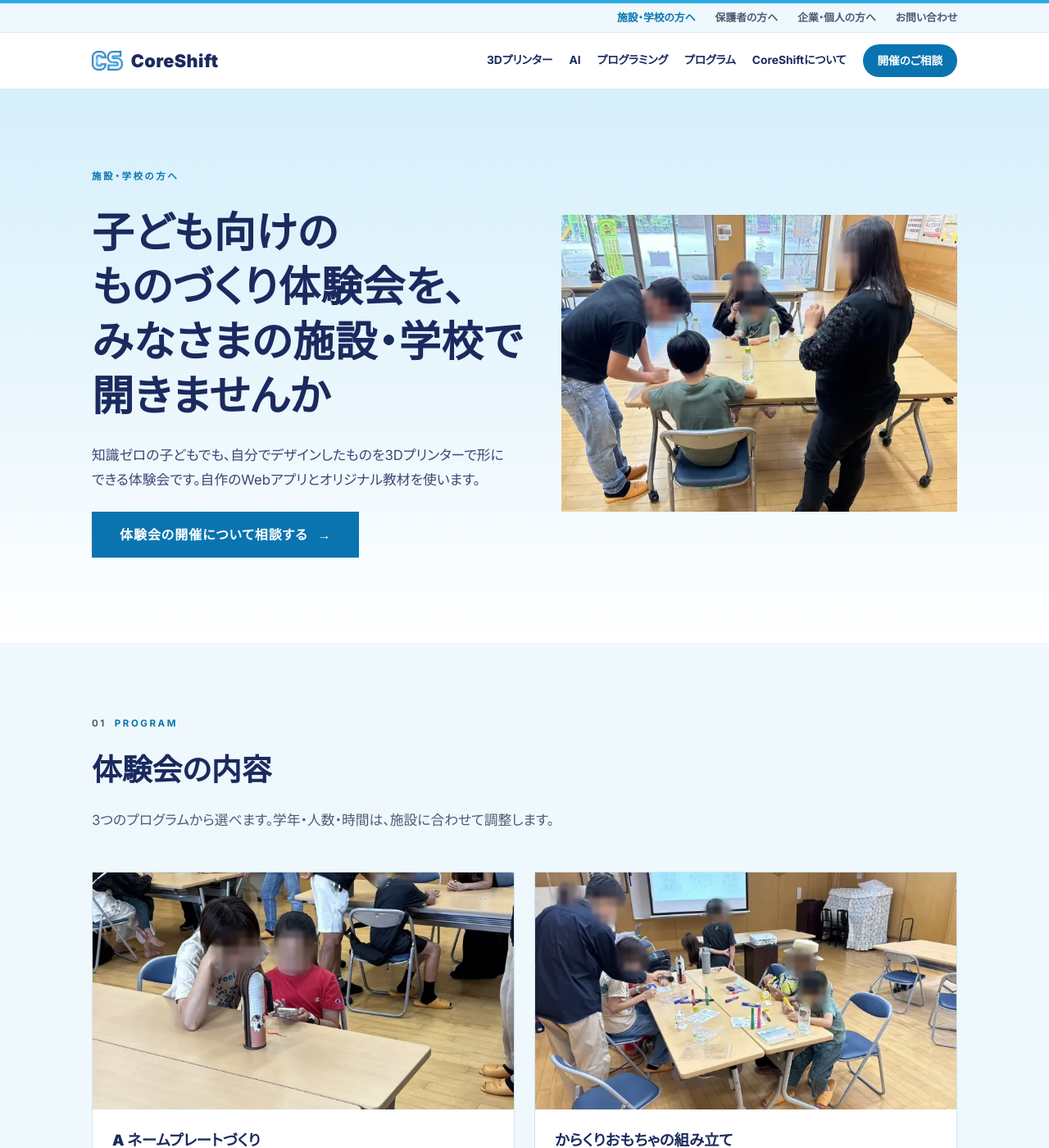
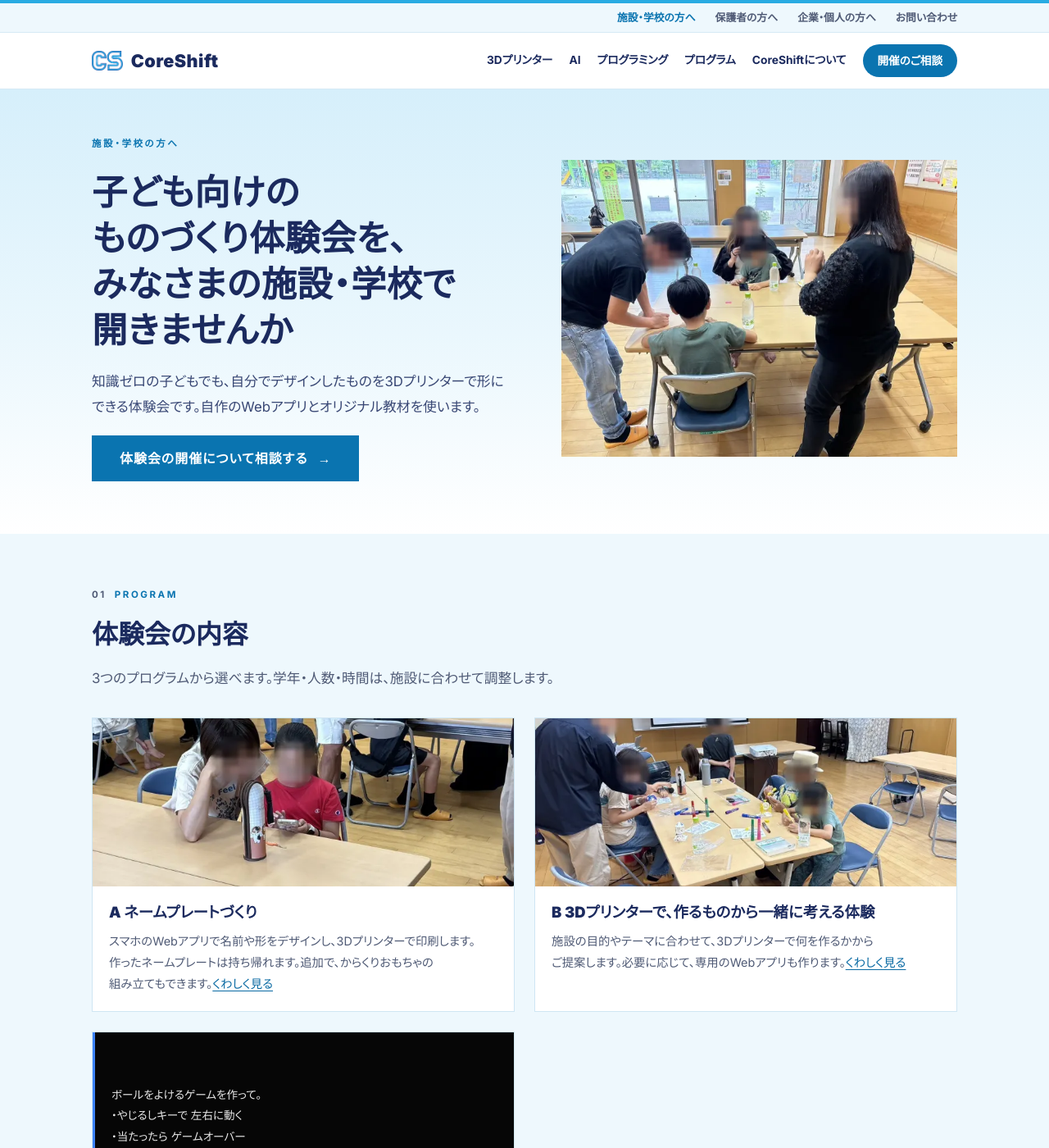
Before and after one commit to coreshiftforch/CoreShift-forchildren-web, a Jekyll site: the page built from for-organizations/index.html, in a window 1280 px wide and 1400 px high. Shown: the whole window at 82% size. Built offline with Jekyll 4.4.1, drawn with Linux system fonts in a browser that asks for light colours; some of the changed text lies outside the part shown.

Commit message:
design: スマホのメニューを横スクロールなしに、まとまりを1画面に収める（#71）
- スマホのヘッダー: 横スクロールをやめ、短い表記（施設・学校／保護者／企業・個人／お問い合わせ、…／団体概要）で全部見せる
- 読む方別の帯をヘッダーの外に出し、スクロールで流れるように（上に残るのはジャンルの段だけ、約72px）
- 余白・見出しを詰める（セクション上下 112→80px、h1 最大 3.2→2.7rem、h2 2.3→2rem など）。高さの低い画面ではさらに詰める
- トップの冒頭: 入口3つを1段に並べる
- 施設・学校向け: 体験会の内容をA・B・Cの3枚横並びに（からくりおもちゃはAの追加オプションとして書く）。開催の目安を「開催の目安」と「会場にお願いすること」の2つに分ける
- プログラムのページ: PC幅では体験の流れを横に並べる
- 活動レポート: 「カラーリング」を「色塗り」に

Refs #71

Co-Authored-By: Claude Opus 5.5 <noreply@anthropic.com>

```diff
--- a/_includes/header.html
+++ b/_includes/header.html
@@ -1,14 +1,14 @@
-<header class="site-header">
 <div class="head-util">
   <div class="wrap">
     <nav class="unav" aria-label="読む方別のご案内">
-        <a href="/for-organizations/"{% if page.nav == "orgs" %} aria-current="page"{% endif %}>施設・学校の方へ</a>
-        <a href="/coreshift-for-children/"{% if page.nav == "children" %} aria-current="page"{% endif %}>保護者の方へ</a>
-        <a href="/coreshift-for-children/support/"{% if page.nav == "support" %} aria-current="page"{% endif %}>企業・個人の方へ</a>
+      <a href="/for-organizations/"{% if page.nav == "orgs" %} aria-current="page"{% endif %}><span class="l-long">施設・学校の方へ</span><span class="l-short">施設・学校</span></a>
+      <a href="/coreshift-for-children/"{% if page.nav == "children" %} aria-current="page"{% endif %}><span class="l-long">保護者の方へ</span><span class="l-short">保護者</span></a>
+      <a href="/coreshift-for-children/support/"{% if page.nav == "support" %} aria-current="page"{% endif %}><span class="l-long">企業・個人の方へ</span><span class="l-short">企業・個人</span></a>
       <a href="/contact/"{% if page.nav == "contact" %} aria-current="page"{% endif %}>お問い合わせ</a>
     </nav>
   </div>
 </div>
+<header class="site-header">
   <div class="head-main">
     <div class="wrap">
       <a href="/" class="logo"><img class="logo-mark" src="/icon/logo-mark.png" width="160" height="102" alt="">CoreShift{% if page.logo_sub %}<small>{{ page.logo_sub }}</small>{% endif %}</a>
@@ -17,7 +17,7 @@
         <a href="/ai/"{% if page.genre == "ai" %} aria-current="page"{% endif %}>AI</a>
         <a href="/programming/"{% if page.genre == "programming" %} aria-current="page"{% endif %}>プログラミング</a>
         <a href="/programs/"{% if page.genre == "programs" %} aria-current="page"{% endif %}>プログラム</a>
-        <a href="/#about">CoreShiftについて</a>
+        <a href="/#about"><span class="l-long">CoreShiftについて</span><span class="l-short">団体概要</span></a>
       </nav>
       <a class="head-cta" href="/contact/?type=workshop">開催のご相談</a>
     </div>
--- a/coreshift-for-children/event01_takamiya/index.html
+++ b/coreshift-for-children/event01_takamiya/index.html
@@ -75,10 +75,10 @@ logo_sub: "for children"
 
       <article class="report-step">
         <span class="badge">STEP 03</span>
-        <h3>「からくりおもちゃ」の<wbr>組み立てと<wbr>カラーリング</h3>
+        <h3>「からくりおもちゃ」の<wbr>組み立てと<wbr>色塗り</h3>
         <p>ネームプレートが出力されるまでの時間を活用し、3Dプリンターで出力したパーツキット（観覧車・メリーゴーランド・お魚など）の組み立てに挑戦しました。図解シートを見ながら歯車や軸を組み合わせ、最後にペンでカラフルに色塗りをして、自分だけの動く作品を完成させました。</p>
         <div class="gallery">
-          <figure><img src="/coreshift-for-children/photos/event01_takamiya/S__2965525_0-1200.webp" srcset="/coreshift-for-children/photos/event01_takamiya/S__2965525_0-720.webp 720w, /coreshift-for-children/photos/event01_takamiya/S__2965525_0-1200.webp 1200w" sizes="(max-width: 768px) 100vw, 600px" width="1477" height="1108" loading="lazy" alt="からくりおもちゃに色を塗る様子"><figcaption>白い3Dプリントパーツにペンで自由にカラーリング</figcaption></figure>
+          <figure><img src="/coreshift-for-children/photos/event01_takamiya/S__2965525_0-1200.webp" srcset="/coreshift-for-children/photos/event01_takamiya/S__2965525_0-720.webp 720w, /coreshift-for-children/photos/event01_takamiya/S__2965525_0-1200.webp 1200w" sizes="(max-width: 768px) 100vw, 600px" width="1477" height="1108" loading="lazy" alt="からくりおもちゃに色を塗る様子"><figcaption>白い3Dプリントパーツにペンで自由に色塗り</figcaption></figure>
           <figure><img src="/coreshift-for-children/photos/event01_takamiya/S__2965526_0-1200.webp" srcset="/coreshift-for-children/photos/event01_takamiya/S__2965526_0-720.webp 720w, /coreshift-for-children/photos/event01_takamiya/S__2965526_0-1200.webp 1200w" sizes="(max-width: 768px) 100vw, 600px" width="1477" height="1108" loading="lazy" alt="組み立てて動きを確かめる様子"><figcaption>歯車の噛み合わせを確かめながら組み立て</figcaption></figure>
           <figure><img src="/coreshift-for-children/photos/event01_takamiya/S__2965527_0-1200.webp" srcset="/coreshift-for-children/photos/event01_takamiya/S__2965527_0-720.webp 720w, /coreshift-for-children/photos/event01_takamiya/S__2965527_0-1200.webp 1200w" sizes="(max-width: 768px) 100vw, 600px" width="1477" height="1108" loading="lazy" alt="完成したネームプレートと観覧車のからくりおもちゃ"><figcaption>完成したネームプレートと観覧車のからくり作品</figcaption></figure>
         </div>
--- a/for-organizations/index.html
+++ b/for-organizations/index.html
@@ -26,39 +26,32 @@ nav: orgs
         <h2>体験会の内容</h2>
         <p class="lead">3つのプログラムから選べます。学年・人数・時間は、施設に合わせて調整します。</p>
       </div>
-      <div class="cards">
+      <div class="cards cards--3">
         <article class="card">
-          <img src="/coreshift-for-children/photos/event01_takamiya/S__2965522_0-1200.webp" srcset="/coreshift-for-children/photos/event01_takamiya/S__2965522_0-720.webp 720w, /coreshift-for-children/photos/event01_takamiya/S__2965522_0-1200.webp 1200w" sizes="(max-width: 768px) 100vw, 600px" width="1477" height="1108" loading="lazy" alt="スマホでネームプレートをデザインする様子">
+          <img src="/coreshift-for-children/photos/event01_takamiya/S__2965522_0-1200.webp" srcset="/coreshift-for-children/photos/event01_takamiya/S__2965522_0-720.webp 720w, /coreshift-for-children/photos/event01_takamiya/S__2965522_0-1200.webp 1200w" sizes="(max-width: 768px) 100vw, 360px" width="1477" height="1108" loading="lazy" alt="スマホでネームプレートをデザインする様子">
           <div class="card-body">
             <h3>A ネームプレートづくり</h3>
-            <p>スマホのWebアプリで名前や形をデザインし、3Dプリンターで印刷します。作ったネームプレートは持ち帰れます。<a href="/programs/nameplate/">くわしく見る</a></p>
+            <p>スマホのWebアプリで名前や形をデザインし、3Dプリンターで印刷します。作ったネームプレートは持ち帰れます。追加で、からくりおもちゃの組み立てもできます。<a href="/programs/nameplate/">くわしく見る</a></p>
           </div>
         </article>
         <article class="card">
-          <img src="/coreshift-for-children/photos/event01_takamiya/S__2965525_0-1200.webp" srcset="/coreshift-for-children/photos/event01_takamiya/S__2965525_0-720.webp 720w, /coreshift-for-children/photos/event01_takamiya/S__2965525_0-1200.webp 1200w" sizes="(max-width: 768px) 100vw, 600px" width="1477" height="1108" loading="lazy" alt="からくりおもちゃの組み立てと色塗り">
-          <div class="card-body">
-            <h3>からくりおもちゃの<wbr>組み立て</h3>
-            <p>ネームプレートづくりと組み合わせて行います。印刷を待つあいだに、印刷した歯車のパーツを組み立てて色を塗ります。おもちゃは1人1つ持ち帰れます。<a href="/programs/nameplate/#option">くわしく見る</a></p>
-          </div>
-        </article>
-        <article class="card">
+          <img src="/coreshift-for-children/photos/event01_takamiya/S__2965525_0-1200.webp" srcset="/coreshift-for-children/photos/event01_takamiya/S__2965525_0-720.webp 720w, /coreshift-for-children/photos/event01_takamiya/S__2965525_0-1200.webp 1200w" sizes="(max-width: 768px) 100vw, 360px" width="1477" height="1108" loading="lazy" alt="からくりおもちゃの組み立てと色塗り">
           <div class="card-body">
             <h3>B 3Dプリンターで、<wbr>作るものから<wbr>一緒に考える体験</h3>
             <p>施設の目的やテーマに合わせて、3Dプリンターで何を作るかからご提案します。必要に応じて、専用のWebアプリも作ります。<a href="/programs/custom/">くわしく見る</a></p>
           </div>
         </article>
         <article class="card">
+          <div class="card-prompt" aria-hidden="true">ボールをよけるゲームを作って。<br>・やじるしキーで 左右に動く<br>・当たったら ゲームオーバー</div>
           <div class="card-body">
             <h3>C アイデアソン×<wbr>AIでゲームづくり</h3>
             <p>子どもが大学生とチームでゲームのアイデアを考え、大学生がAIで形にします。最後に子どもが発表します。プログラミングの経験は要りません。<a href="/programs/ideathon/">くわしく見る</a></p>
           </div>
         </article>
       </div>
-      <div class="facts" style="margin-top: 28px">
-        <p><strong>放課後の講座：</strong>福岡市の「放課後コーチ」に、講師として登録しています。学校や学童の放課後の時間にも開けます。</p>
-        <p><strong>くわしい資料：</strong><a href="/files/coreshift-guide.pdf" target="_blank" rel="noopener">CoreShiftのご案内（PDF・15ページ）</a>　プログラムの流れと実施の条件をまとめています。費用は<a href="/files/coreshift-price-list.pdf" target="_blank" rel="noopener">料金表（PDF・1ページ）</a>をご覧ください。</p>
+      <div class="facts">
+        <p><strong>放課後の講座：</strong>福岡市の「放課後コーチ」に、講師として登録しています。学校や学童の放課後の時間にも開けます。<br><strong>くわしい資料：</strong><a href="/files/coreshift-guide.pdf" target="_blank" rel="noopener">CoreShiftのご案内（PDF・15ページ）</a>　プログラムの流れと実施の条件をまとめています。費用は<a href="/files/coreshift-price-list.pdf" target="_blank" rel="noopener">料金表（PDF・1ページ）</a>をご覧ください。<br><span class="muted">準備中：探究型プログラム</span></p>
       </div>
-      <p class="muted" style="margin-top: 28px">準備中：探究型プログラム</p>
     </div>
   </section>
 
@@ -98,6 +91,17 @@ nav: orgs
             <dt>安全</dt><dd>機材の操作：すべて大学生スタッフ（子どもは3Dプリンターに触りません）</dd>
           </dl>
         </section>
+      </div>
+    </div>
+  </section>
+
+  <section class="sec">
+    <div class="wrap">
+      <div class="sec-head">
+        <span class="eyebrow"><b>04</b>Venue</span>
+        <h2>会場に<wbr>お願いすること</h2>
+      </div>
+      <div class="guide">
         <section class="guide-group">
           <h3>会場に<wbr>お願いすること</h3>
           <ul class="check-list">
@@ -121,7 +125,7 @@ nav: orgs
     </div>
   </section>
 
-  <section class="sec cta">
+  <section class="sec sec--light cta">
     <div class="wrap">
       <span class="eyebrow">Contact</span>
       <h2>ご相談</h2>
--- a/index.html
+++ b/index.html
@@ -16,7 +16,7 @@ google_verification: true
         <img src="/coreshift-for-children/photos/event01_takamiya/S__2965527_0-1200.webp" srcset="/coreshift-for-children/photos/event01_takamiya/S__2965527_0-720.webp 720w, /coreshift-for-children/photos/event01_takamiya/S__2965527_0-1200.webp 1200w" sizes="(max-width: 768px) 100vw, 600px" width="1477" height="1108" fetchpriority="high" alt="子どもたちが作ったネームプレートとからくりおもちゃ">
       </figure>
     </div>
-    <div class="wrap">
+    <div class="wrap entry">
       <div class="doors">
         <a class="door" href="/for-organizations/">
           <span class="eyebrow">For organizations</span>
--- a/site.css
+++ b/site.css
@@ -75,10 +75,10 @@ h1, h2, h3, p, ul, ol, dl, figure { margin: 0; }
 .site-header {
   position: sticky; top: 0; z-index: 50;
   background: var(--head-bg); /* 後ろをぼかす効果は、スクロールのたびに計算し直して重くなるので使わない */
-  border-top: 4px solid var(--sky);
   border-bottom: 1px solid var(--border);
 }
-.head-util { background: var(--sky-pale); border-bottom: 1px solid var(--border); }
+/* 読む方別の帯はヘッダーの外に置き、スクロールで流れる（上に残るのはジャンルの段だけ。#71） */
+.head-util { background: var(--sky-pale); border-top: 4px solid var(--sky); border-bottom: 1px solid var(--border); }
 .unav { display: flex; justify-content: flex-end; gap: 24px; font-size: 0.8rem; font-weight: 700; }
 .unav a { color: var(--muted); text-decoration: none; padding: 6px 0; white-space: nowrap; }
 .unav a:hover, .unav a[aria-current="page"] { color: var(--accent); }
@@ -90,6 +90,7 @@ h1, h2, h3, p, ul, ol, dl, figure { margin: 0; }
 .gnav a { color: var(--text); text-decoration: none; padding: 21px 0 19px; border-bottom: 3px solid transparent; white-space: nowrap; }
 .gnav a:hover { color: var(--accent); }
 .gnav a[aria-current="page"] { border-bottom-color: var(--sky); }
+.l-short { display: none; }
 .head-cta { padding: 8px 18px; border-radius: 999px; background: var(--accent); color: #fff; font-size: 0.85rem; font-weight: 700; text-decoration: none; white-space: nowrap; }
 .head-cta:hover { background: var(--accent-strong); color: #fff; }
 @media (max-width: 1300px) {
@@ -289,12 +290,15 @@ h3 { font-size: 1.15rem; line-height: 1.5; font-weight: 900; }
   body { line-height: 1.75; }
   .site-header { position: static; }
   /* スマホ: 1段目＝ロゴと相談ボタン、2段目＝ジャンル（横にスクロール）、上の帯＝読む方別（横にスクロール） */
-  .unav, .gnav { justify-content: flex-start; overflow-x: auto; scrollbar-width: none; }
-  .unav::-webkit-scrollbar, .gnav::-webkit-scrollbar { display: none; }
-  .unav { gap: 18px; }
-  .head-main .wrap { flex-wrap: wrap; gap: 0 12px; min-height: 0; padding-top: 12px; }
+  /* スマホ: 横スクロールにせず、短い表記で全部見せる（上の帯は4等分、ジャンルは1行に均等割り） */
+  .l-long { display: none; }
+  .l-short { display: inline; }
+  .unav { display: grid; grid-template-columns: repeat(4, minmax(0, 1fr)); gap: 0; font-size: 0.76rem; }
+  .unav a { padding: 8px 0; text-align: center; }
+  .unav a + a { border-left: 1px solid var(--border); }
+  .head-main .wrap { flex-wrap: wrap; gap: 0 12px; min-height: 0; padding-top: 10px; }
   .head-cta { margin-left: auto; padding: 6px 14px; font-size: 0.8rem; }
-  .gnav { order: 3; flex: 1 0 100%; margin: 4px 0 0; gap: 20px; font-size: 0.88rem; }
+  .gnav { order: 3; flex: 1 0 100%; justify-content: space-between; margin: 2px 0 0; gap: 4px; font-size: 0.8rem; letter-spacing: -0.01em; }
   .gnav a { padding: 10px 0 8px; }
   .fcols { grid-template-columns: repeat(2, minmax(0, 1fr)); gap: 32px 20px; }
   .sec { padding: 64px 0; }
@@ -573,3 +577,67 @@ p, li, dd, dt, figcaption, .lead, .project-desc, .project-for {
 .hero.is-tech { background: radial-gradient(ellipse at 80% 20%, rgba(41, 171, 226, 0.18), rgba(41, 171, 226, 0) 60%), #060606; }
 .is-tech .eyebrow { color: var(--sky); }
 .is-tech + .sec { border-top: 0; }
+
+/* ============================================================
+   #71 ひとまとまりの内容が1画面に収まるように詰める
+   基準: PC 1440×900（上に残るヘッダー約72px を除いて約830px）。ノートPC 1366×768 もなるべく
+============================================================ */
+.sec { padding: 80px 0; }
+.hero { padding: 64px 0 72px; }
+h1 { font-size: clamp(1.9rem, 3.4vw, 2.7rem); }
+h2 { font-size: clamp(1.5rem, 2.6vw, 2rem); }
+.sec-head { margin-bottom: 32px; }
+.stack > * + * { margin-top: 16px; }
+.hero-copy > * + * { margin-top: 20px; }
+.features { gap: 20px; }
+.features li { padding: 24px 24px; }
+.features li::before { font-size: 1.5rem; margin-bottom: 12px; }
+.spec dt, .spec dd { padding: 13px 0; }
+.doors { margin-top: 40px; }
+.door { padding: 24px 24px; }
+.project-card { padding: 24px 28px; }
+.media { gap: 48px; }
+.guide { gap: 20px; }
+.guide-group { padding: 22px 24px 8px; }
+.card-body { padding: 20px 20px 22px; }
+.facts { margin-top: 24px; }
+@media (max-width: 1300px) {
+  .sec { padding: 64px 0; }
+}
+@media (max-width: 768px) {
+  .sec { padding: 52px 0; }
+  .hero { padding: 28px 0 44px; }
+  .sec-head { margin-bottom: 24px; }
+  .doors { margin-top: 32px; }
+}
+/* 施設・学校向け「体験会の内容」: A・B・C を3枚横に並べる（C は写真の代わりにAIへのお願いの例） */
+.cards--3 { grid-template-columns: repeat(3, minmax(0, 1fr)); }
+.cards--3 img { aspect-ratio: 16 / 10; }
+.card-prompt {
+  aspect-ratio: 16 / 10; display: flex; flex-direction: column; justify-content: center;
+  padding: 16px 20px; background: #060606; color: #e8e8e8; border-left: 3px solid #3b82f6;
+  font-size: 0.85rem; line-height: 1.9;
+}
+@media (max-width: 1300px) { .cards--3 { grid-template-columns: repeat(2, minmax(0, 1fr)); } }
+@media (max-width: 768px) { .cards--3 { grid-template-columns: minmax(0, 1fr); } }
+/* トップの冒頭: 入口3つ（施設・学校／保護者＝CoreShift for children／企業・個人）を1段に並べる */
+.entry { display: grid; grid-template-columns: minmax(0, 2fr) minmax(0, 1fr); gap: 16px; margin-top: 40px; }
+.entry .doors { margin-top: 0; }
+.entry .project-card { margin-top: 0; flex-direction: column; align-items: flex-start; justify-content: center; gap: 14px; padding: 22px 24px; }
+.entry .project-desc { display: none; } /* 説明は保護者向けページにある。ここは入口だけ */
+.entry .project-card .btn { min-height: 44px; padding: 8px 20px; }
+.cards--3 img, .card-prompt { aspect-ratio: 2 / 1; }
+@media (max-width: 1300px) { .entry { grid-template-columns: minmax(0, 1fr); } .entry .project-desc { display: block; } }
+.entry .project-name { font-size: 1.4rem; }
+.entry .project-body { flex: none; }
+.cards--3 .card-body p { font-size: 0.9rem; }
+.hero { padding: 56px 0 64px; }
+/* 高さの低い画面（ノートPC 1366×768 など）では、さらに余白を詰める */
+@media (min-width: 1301px) and (max-height: 820px) {
+  .sec { padding: 60px 0; }
+  .hero { padding: 40px 0 48px; }
+  .sec-head { margin-bottom: 24px; }
+  .entry { margin-top: 28px; }
+}
+.cards--3 img, .cards--3 .card-prompt { aspect-ratio: 5 / 2; }
+.cards--3 .card-body { padding: 18px 20px 20px; }
```
Also changed, not shown: programs/programs.css (+11 -0 lines). Lines whose indentation alone changed are shown as unchanged.
